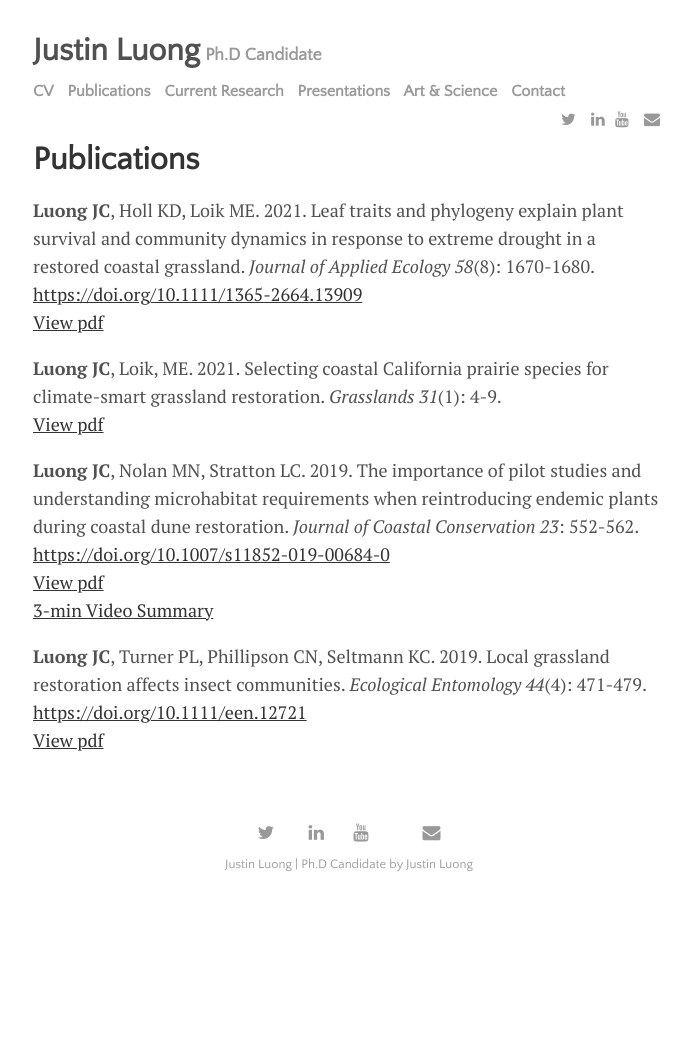
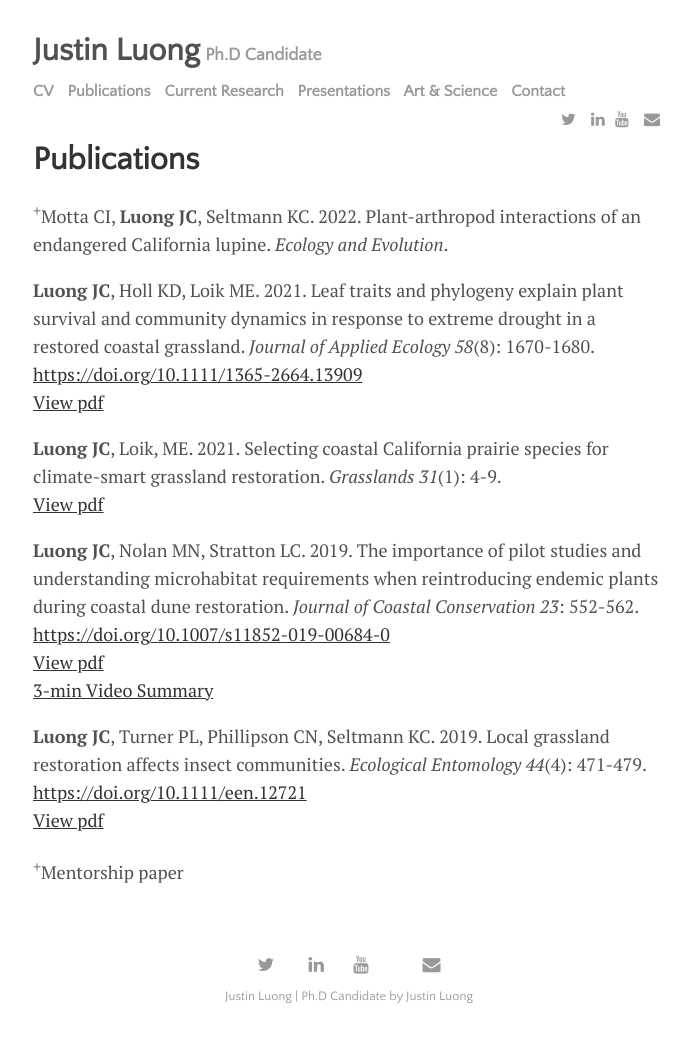
Before and after one commit to austinluong/justinluong.com, a Jekyll site: the page built from menu/publications.md, in a window 1280 px wide. Shown: the whole page, without its empty margins (291-982 px from the left). Built offline with Jekyll 4.4.1, drawn with Linux system fonts in a browser that asks for light colours; nearby versions of some CDN libraries; before the commit the page ends 910 px from its top, so only the background shows below that.

Commit message:
Update publications.md

```diff
--- a/menu/publications.md
+++ b/menu/publications.md
@@ -2,6 +2,7 @@
 layout: page
 title: Publications
 ---
+<sup>+</sup>Motta CI, **Luong JC**, Seltmann KC. 2022. Plant-arthropod interactions of an endangered California lupine. *Ecology and Evolution*.
 
 **Luong JC**, Holl KD, Loik ME. 2021. Leaf traits and phylogeny explain plant survival and community dynamics in response
 to extreme drought in a restored coastal grassland. *Journal of Applied Ecology 58*(8): 1670-1680.
@@ -20,3 +21,5 @@ when reintroducing endemic plants during coastal dune restoration. *Journal of C
 **Luong JC**, Turner PL, Phillipson CN, Seltmann KC. 2019. Local grassland restoration affects insect communities.
 *Ecological Entomology 44*(4): 471-479. <https://doi.org/10.1111/een.12721>
 [View pdf]({{site.baseurl}}/assets/pdf/Luong_et_al-2019-Ecological_Entomology.pdf)
+
+<sup>+</sup>Mentorship paper
```
